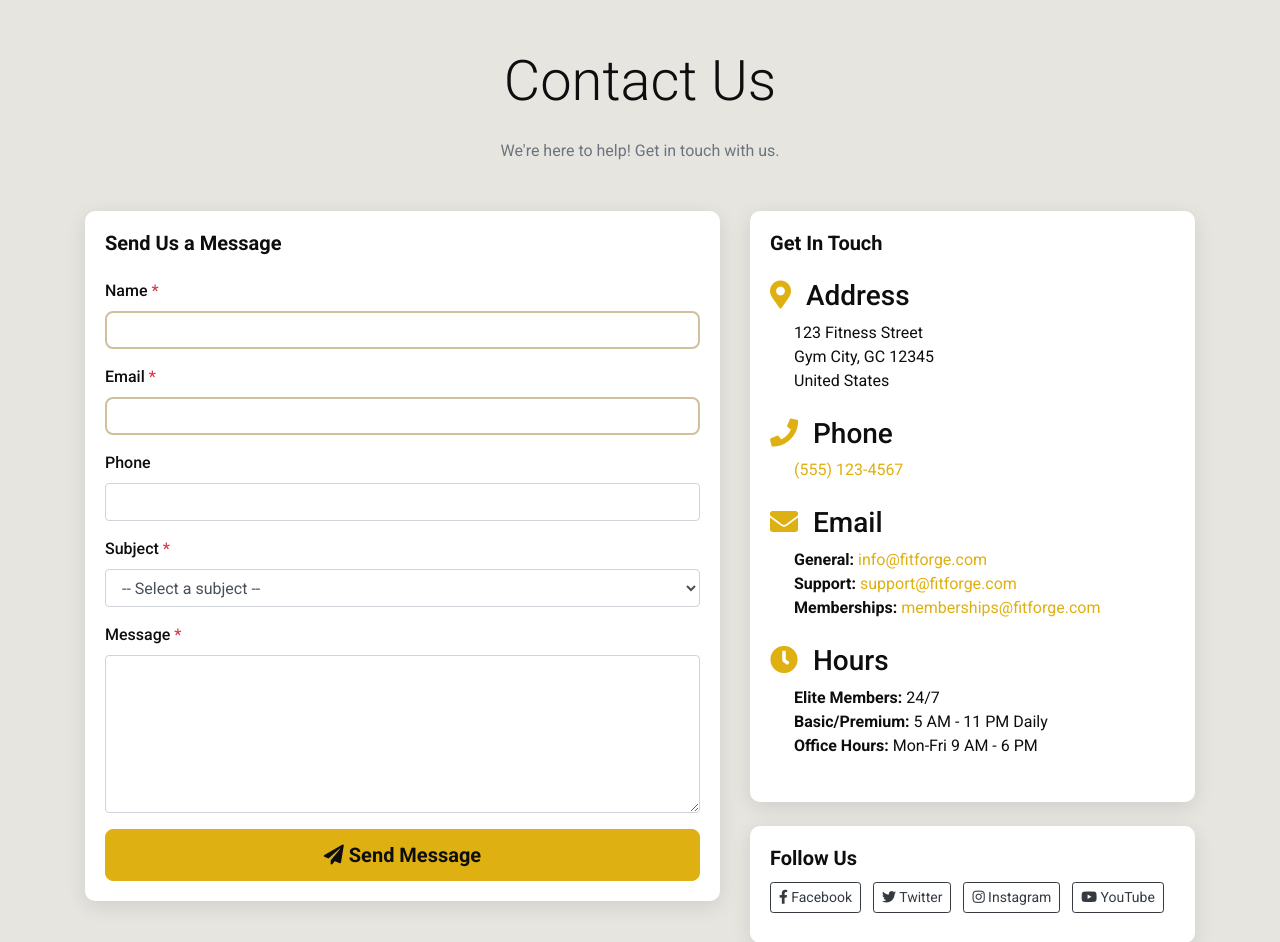
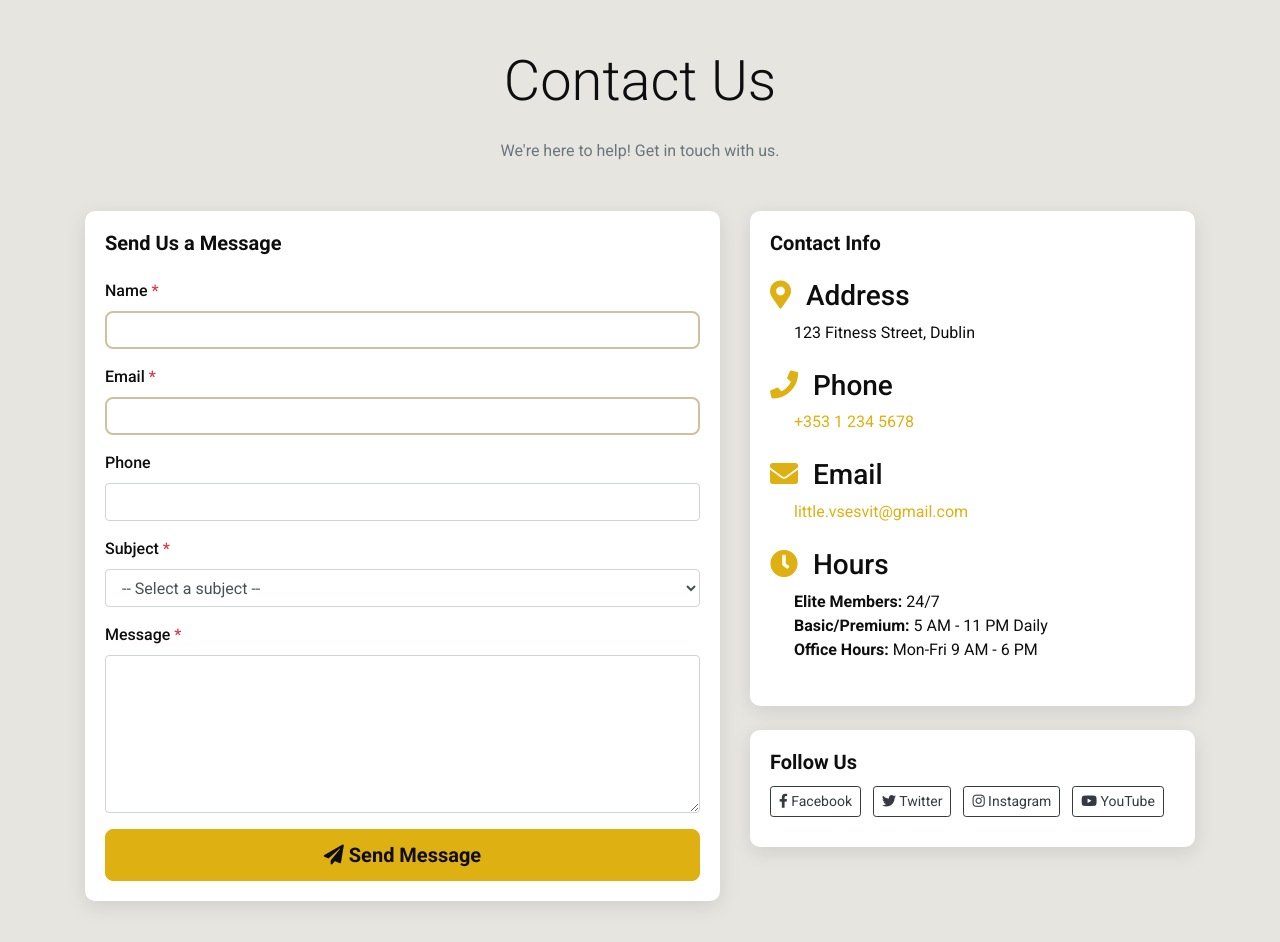
Before and after one commit to vsessvit/FitForge, a Django app: page /contact/ in a window 1280 px wide. Shown: the part 62-1004 px from the top of the page. Run offline with Django 3.2, Linux system fonts and the light colour scheme.

Commit message:
Fix Contact Us info

```diff
--- a/templates/contact.html
+++ b/templates/contact.html
@@ -65,25 +65,21 @@
         <div class="col-lg-5">
             <div class="card mb-4">
                 <div class="card-body">
-                    <h2 class="card-title mb-4">Get In Touch</h2>
+                    <h2 class="card-title mb-4">Contact Info</h2>
 
                     <div class="contact-info-item mb-4">
                         <h3><i class="fas fa-map-marker-alt text-gold mr-2"></i> Address</h3>
-                        <p class="ml-4">123 Fitness Street<br>Gym City, GC 12345<br>United States</p>
+                        <p class="ml-4">123 Fitness Street, Dublin</p>
                     </div>
 
                     <div class="contact-info-item mb-4">
                         <h3><i class="fas fa-phone text-gold mr-2"></i> Phone</h3>
-                        <p class="ml-4"><a href="tel:+15551234567">(555) 123-4567</a></p>
+                        <p class="ml-4"><a href="tel:+35312345678">+353 1 234 5678</a></p>
                     </div>
 
                     <div class="contact-info-item mb-4">
                         <h3><i class="fas fa-envelope text-gold mr-2"></i> Email</h3>
-                        <p class="ml-4">
-                            <strong>General:</strong> <a href="mailto:info@fitforge.com">info@fitforge.com</a><br>
-                            <strong>Support:</strong> <a href="mailto:support@fitforge.com">support@fitforge.com</a><br>
-                            <strong>Memberships:</strong> <a href="mailto:memberships@fitforge.com">memberships@fitforge.com</a>
-                        </p>
+                        <p class="ml-4"><a href="mailto:little.vsesvit@gmail.com">little.vsesvit@gmail.com</a></p>
                     </div>
 
                     <div class="contact-info-item mb-4">
```
Also changed, not shown: 1 other file.
